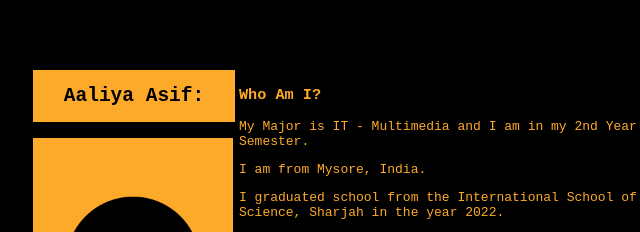
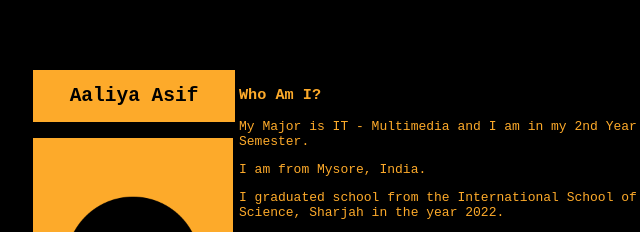
Before and after one commit to aaliyasif/Group4.github.io, a plain HTML site: page aaliya.html in a window 1280 px wide. Shown: the part 139-371 px from the top of the page, 254-894 px from the left. Drawn offline with Linux system fonts and the light colour scheme.

Commit message:
Update aaliya.html

```diff
--- a/aaliya.html
+++ b/aaliya.html
@@ -21,7 +21,7 @@
         <tr>
         <td style="width:200px">
         <div class="main">
-            <h2>Aaliya Asif:</h2>
+            <h2>Aaliya Asif</h2>
             <img src="pic.png" width="200">
         </div>
         </td>
```
